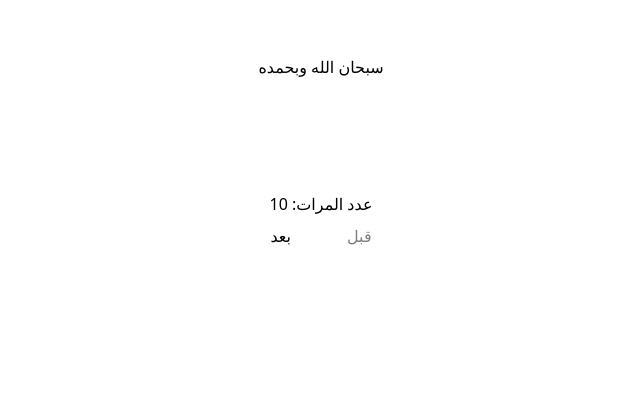
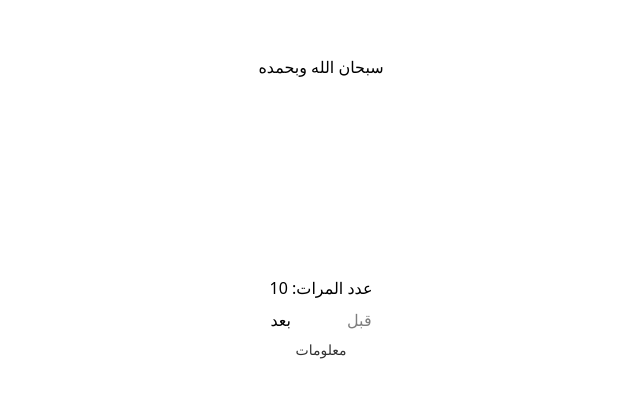
Before and after one commit to toastdevv/daily-dhikr, a SvelteKit app: page / in a window 1280 px wide. Shown: the part 333-730 px from the top of the page, without its empty margins (598-1238 px from the left). Built offline with nearby package versions, Linux system fonts and the light colour scheme.

Commit message:
dhikr modifications + help button

```diff
--- a/src/routes/+page.svelte
+++ b/src/routes/+page.svelte
@@ -39,7 +39,7 @@
 	}}
 />
 
-<div class="h-screen w-full grid grid-cols-3 items-center p-6">
+<div class="relative h-screen w-full grid grid-cols-3 items-center p-6">
 	<ul class="w-64 max-h-screen overflow-auto">
 		{#each data.dhikr as dhikr, i (i)}
 			<li>
@@ -56,12 +56,12 @@
 		<div class="h-1/3"></div>
 		<button
 			type="button"
-			class="max-w-72 h-1/3 aspect-square text-center hover:text-black/50 overflow-auto"
+			class="max-w-96 w-full h-1/3 aspect-square text-center hover:text-black/50 overflow-auto"
 			on:click={decreaseCount}
 		>
-			{data.dhikr[index].dhikr}
+			{data.dhikr[index].quran ?? data.dhikr[index].dhikr}
 		</button>
-		<div class="h-1/3">
+		<div class="h-1/3 flex flex-col items-center justify-center">
 			<h2 class="text-center">عدد المرات: {count}</h2>
 			<div class="inline-flex w-full items-center justify-center gap-6">
 				<button
@@ -77,6 +77,20 @@
 					disabled={index === data.dhikr.length - 1}>بعد</button
 				>
 			</div>
+			<button
+				class="text-sm text-black/80"
+				on:click={() => {
+					document.getElementById('help-popover')?.classList.toggle('hidden');
+				}}
+			>
+				معلومات
+			</button>
+			<div
+				id="help-popover"
+				class="absolute left-0 bottom-0 border hidden m-2 p-2 border-black rounded-md backdrop:blur-lg"
+			>
+				<p>الضغط على الذكر في وصط الشاشه أو على مفتاح "Space" ينقص عدد مرات الذكر</p>
+			</div>
 		</div>
 	</div>
 </div>
--- a/src/routes/dhikr.json
+++ b/src/routes/dhikr.json
@@ -81,18 +81,22 @@
 	},
 	{
 		"dhikr": "آية الكرسي",
+		"quran": "ٱللَّهُ لَآ إِلَٰهَ إِلَّا هُوَ ٱلۡحَيُّ ٱلۡقَيُّومُۚ لَا تَأۡخُذُهُۥ سِنَةٞ وَلَا نَوۡمٞۚ لَّهُۥ مَا فِي ٱلسَّمَٰوَٰتِ وَمَا فِي ٱلۡأَرۡضِۗ مَن ذَا ٱلَّذِي يَشۡفَعُ عِندَهُۥٓ إِلَّا بِإِذۡنِهِۦۚ يَعۡلَمُ مَا بَيۡنَ أَيۡدِيهِمۡ وَمَا خَلۡفَهُمۡۖ وَلَا يُحِيطُونَ بِشَيۡءٖ مِّنۡ عِلۡمِهِۦٓ إِلَّا بِمَا شَآءَۚ وَسِعَ كُرۡسِيُّهُ ٱلسَّمَٰوَٰتِ وَٱلۡأَرۡضَۖ وَلَا يَـُٔودُهُۥ حِفۡظُهُمَاۚ وَهُوَ ٱلۡعَلِيُّ ٱلۡعَظِيمُ ﴿255﴾",
 		"count": 1
 	},
 	{
 		"dhikr": "سورة الإخلاص",
+		"quran": "بسم الله الرحمن الرحيم، قُلْ هُوَ ٱللَّهُ أَحَدٌ ١ ٱللَّهُ ٱلصَّمَدُ ٢ لَمْ يَلِدْ وَلَمْ يُولَدْ ٣ وَلَمْ يَكُن لَّهُۥ كُفُوًا أَحَدٌۢ ٤",
 		"count": 3
 	},
 	{
 		"dhikr": "سورة الفلق",
+		"quran": "بسم الله الرحمن الرحيم، قُلْ أَعُوذُ بِرَبِّ ٱلْفَلَقِ ١ مِن شَرِّ مَا خَلَقَ ٢ وَمِن شَرِّ غَاسِقٍ إِذَا وَقَبَ ٣ وَمِن شَرِّ ٱلنَّفَّـٰثَـٰتِ فِى ٱلْعُقَدِ ٤ وَمِن شَرِّ حَاسِدٍ إِذَا حَسَدَ ٥",
 		"count": 3
 	},
 	{
 		"dhikr": "سورة النّاس",
+		"quran": "بسم الله الرحمن الرحيم، قُلْ أَعُوذُ بِرَبِّ ٱلنَّاسِ ١ مَلِكِ ٱلنَّاسِ ٢ إِلَـٰهِ ٱلنَّاسِ ٣ مِن شَرِّ ٱلْوَسْوَاسِ ٱلْخَنَّاسِ ٤ ٱلَّذِى يُوَسْوِسُ فِى صُدُورِ ٱلنَّاسِ ٥ مِنَ ٱلْجِنَّةِ وَٱلنَّاسِ ٦",
 		"count": 3
 	}
 ]
```
